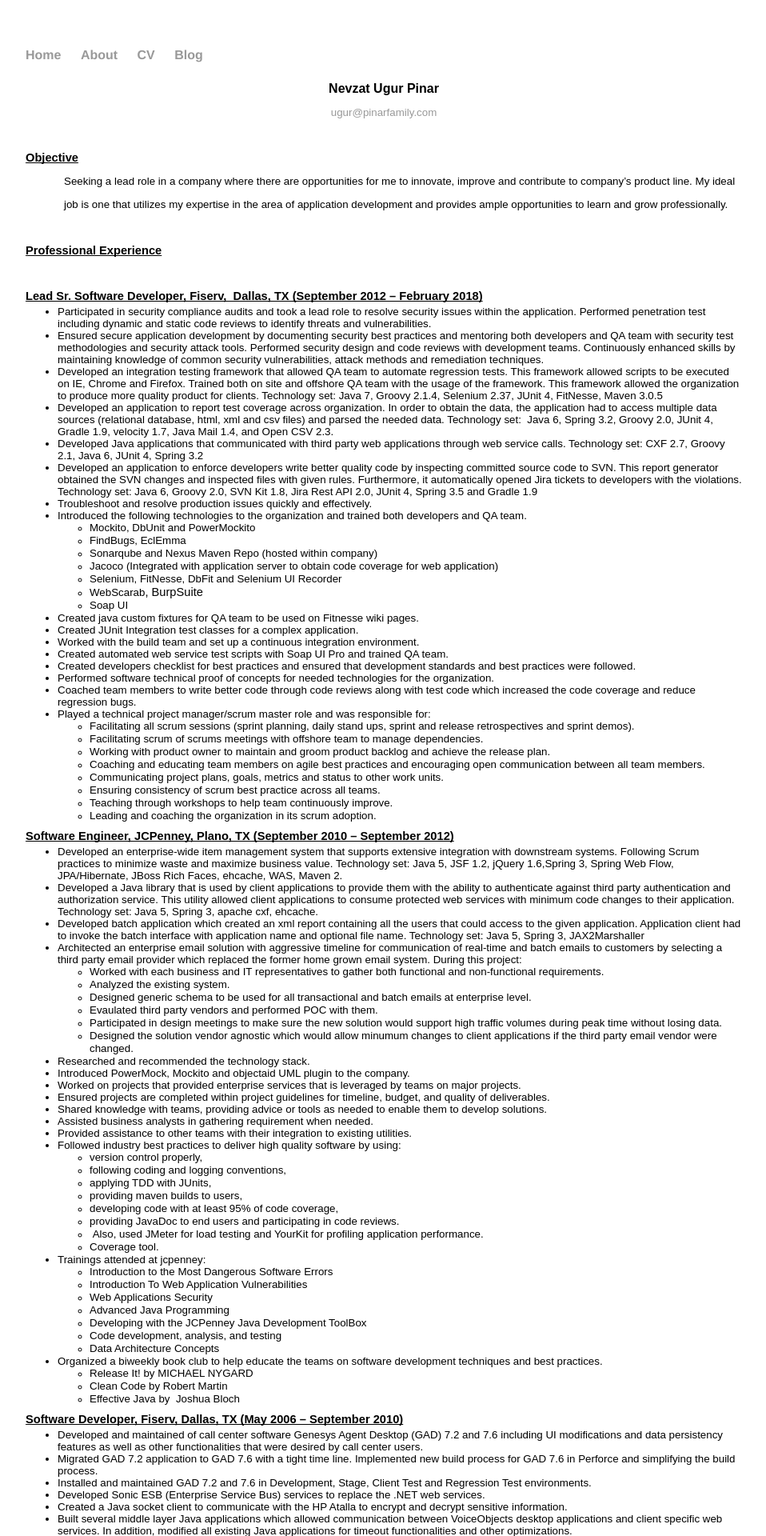
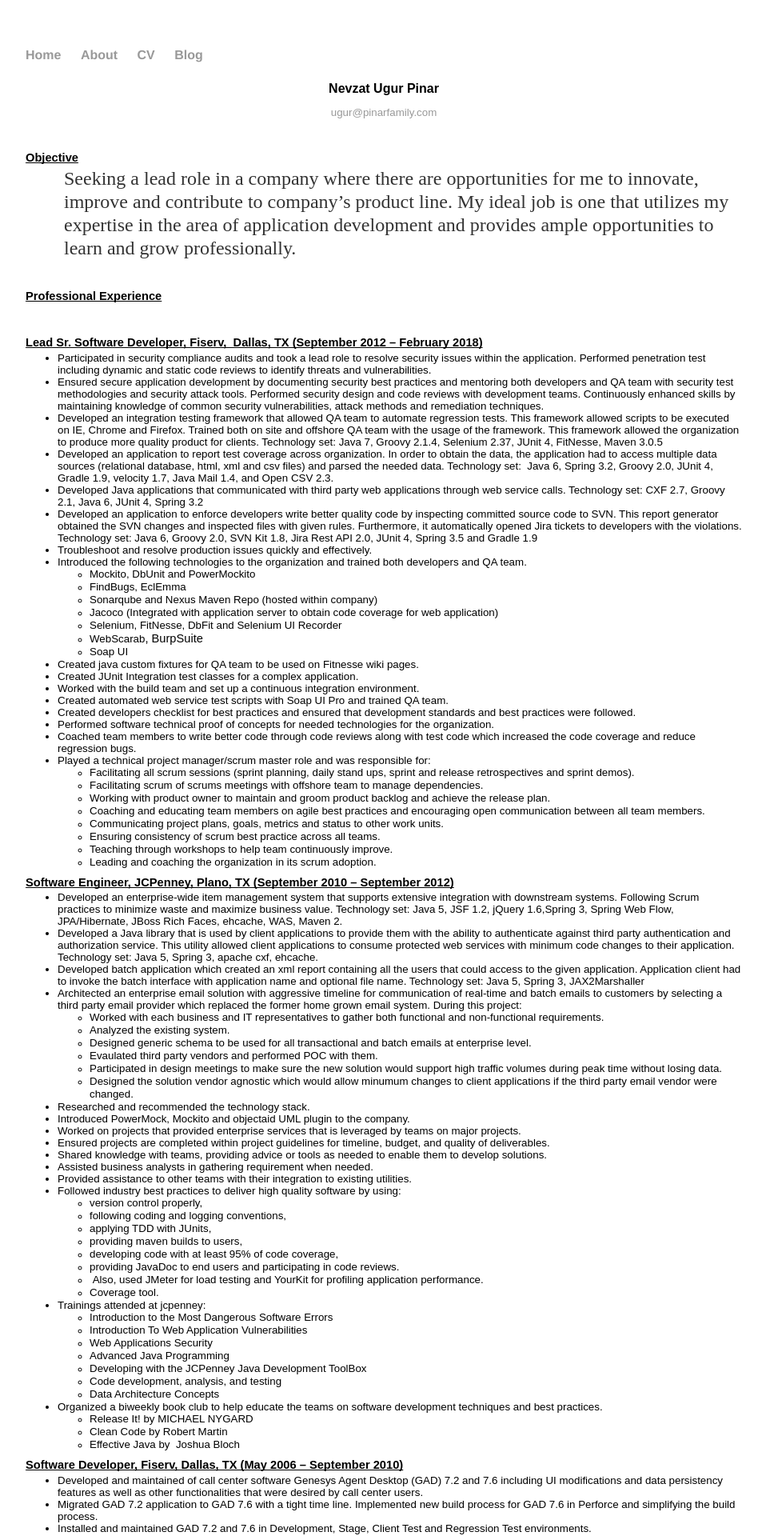
Before and after one commit to npinar/npinar.github.io, a Jekyll site: the page built from cv/index.html, in a window 1280 px wide. Shown: the top 1920 px of the page at 80% size, without its empty margins (160-1118 px from the left). Built offline with Jekyll 4.4.1, drawn with Linux system fonts in a browser that asks for light colours.

Commit message:
Update index.html

```diff
--- a/cv/index.html
+++ b/cv/index.html
@@ -6,7 +6,7 @@
 <p style="line-height: 1.2; margin-top: 0pt; margin-bottom: 0pt; text-align: center;"><span style="font-size: 10pt; font-family: Arial; color: #000000; background-color: transparent; font-weight: 400; font-variant: normal; text-decoration: none; vertical-align: baseline; white-space: pre-wrap;"><a href="mailto:ugur@pinarfamily.com">ugur@pinarfamily.com</a></span></p>
 <p style="line-height: 1.2; margin-top: 0pt; margin-bottom: 0pt; text-align: center;">&nbsp;</p>
 <p style="line-height: 1.2; margin-top: 0pt; margin-bottom: 0pt;"><strong><span style="font-size: 11pt; font-family: Arial; color: #000000; background-color: transparent; font-variant: normal; text-decoration: underline; -webkit-text-decoration-skip: none; text-decoration-skip-ink: none; vertical-align: baseline; white-space: pre-wrap;">Objective</span></strong></p>
-<p style="line-height: 1.2; margin-top: 0pt; margin-bottom: 0pt; margin-left: 36pt;"><span style="font-size: 10pt; font-family: Arial; color: #000000; background-color: transparent; font-weight: 400; font-variant: normal; text-decoration: none; vertical-align: baseline; white-space: pre-wrap;">Seeking a lead role in a company where there are opportunities for me to innovate, improve and contribute to company&rsquo;s product line. My ideal job is one that utilizes my expertise in the area of application development and provides ample opportunities to learn and grow professionally.</span></p>
+<p style="line-height: 1.2; margin-top: 0pt; margin-bottom: 0pt; margin-left: 36pt;">Seeking a lead role in a company where there are opportunities for me to innovate, improve and contribute to company&rsquo;s product line. My ideal job is one that utilizes my expertise in the area of application development and provides ample opportunities to learn and grow professionally.</p>
 <p style="line-height: 1.2; margin-top: 0pt; margin-bottom: 0pt; margin-left: 36pt;">&nbsp;</p>
 <p style="line-height: 1.2; margin-top: 0pt; margin-bottom: 0pt;"><strong><span style="font-size: 11pt; font-family: Arial; color: #000000; background-color: transparent; font-variant: normal; text-decoration: underline; -webkit-text-decoration-skip: none; text-decoration-skip-ink: none; vertical-align: baseline; white-space: pre-wrap;">Professional Experience</span></strong></p>
 <p style="line-height: 1.2; margin-top: 0pt; margin-bottom: 0pt;">&nbsp;</p>
```
